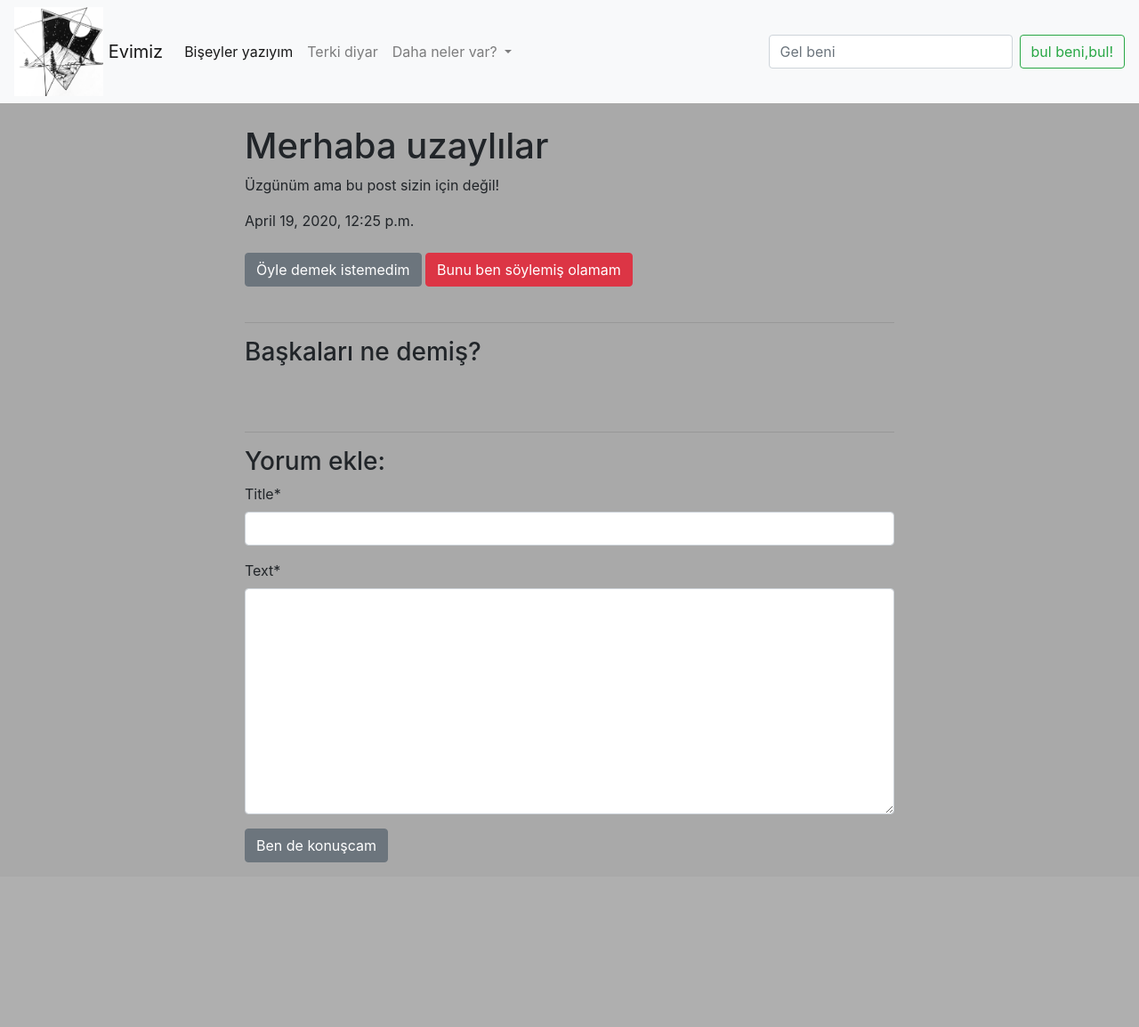
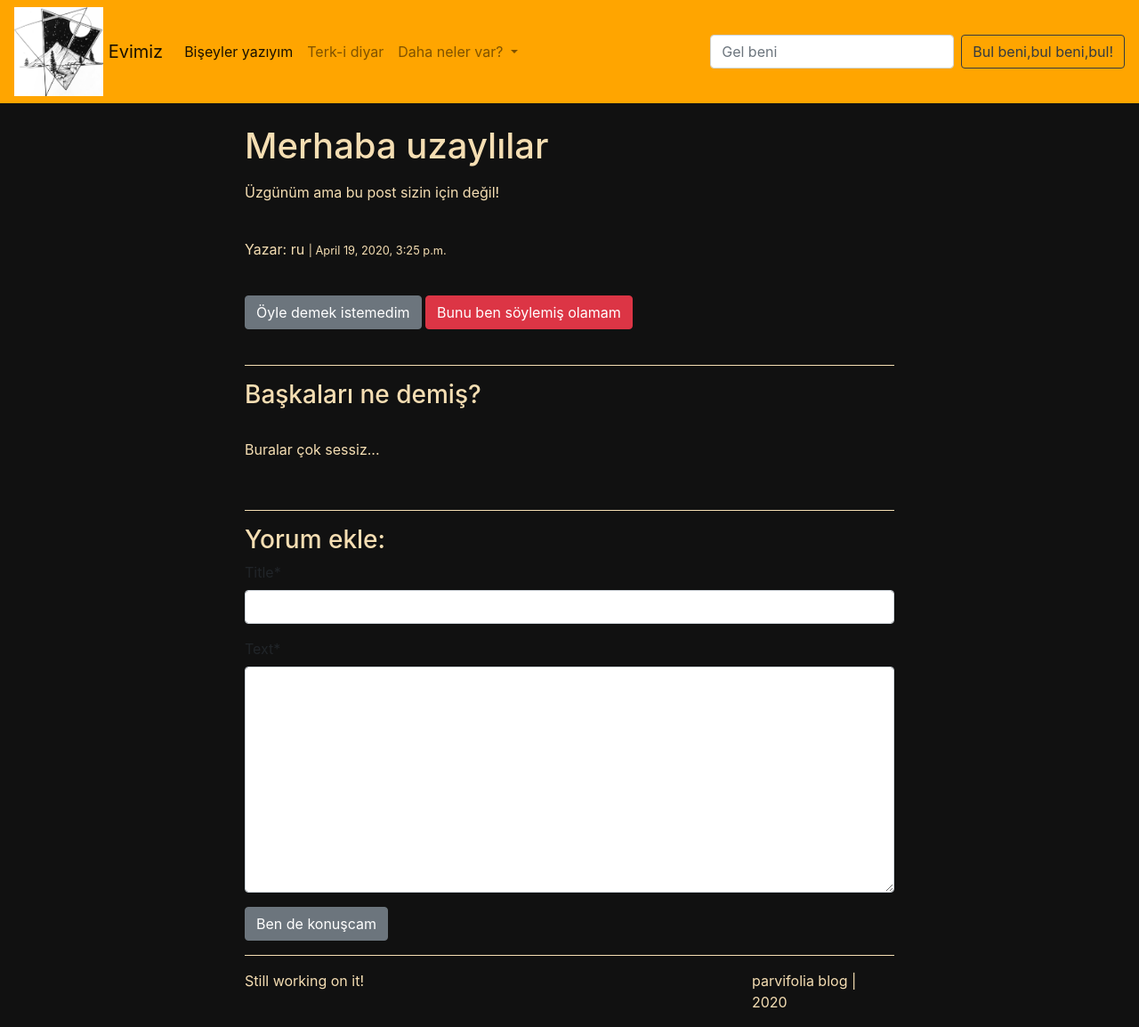
Before and after one commit to parvifolia/firstwork, a Django app: page /post/2/ in a window 1280 px wide. Shown: the whole page at 89% size. Before the commit the page ends 969 px from the top, so only its background shows below. Run offline with Django 3.2, Linux system fonts and the light colour scheme; a user stored in the database is signed in; data comes from the database, SQL or seed files in the repository; both versions use the stored data as it was after the commit; some libraries are stand-ins or nearby versions.

Commit message:
v1.04: Orange theme applied, comment place updated, a mini downbar added

```diff
--- a/blog/static/css/blog.css
+++ b/blog/static/css/blog.css
@@ -1,7 +1,42 @@
 body {
-    background-color: darkgray;
+    background-color: rgb(17, 17, 17);
 }
 
 h2 a{
-    color: darkcyan;
+    color: orange;
 }
+
+h6 {
+    color: chocolate;
+}
+
+h1 {
+    color: wheat
+}
+
+h2 {
+    color: wheat
+}
+
+h3 {
+    color: wheat
+}
+
+h5 {
+    color: wheat
+}
+
+p {
+    color: wheat;
+}
+
+.navbar {
+    background-color: orange!important
+}
+
+hr{
+    height: 1px;
+    color:wheat;
+    background-color:wheat;
+    border: none;
+  }
--- a/blog/templates/blog/base.html
+++ b/blog/templates/blog/base.html
@@ -11,7 +11,7 @@
 
             <script src="{% static 'js/jquery.min.js' %}"></script>
             <script src="{% static 'js/bootstrap.min.js' %}"></script>
-            <title>parvifolia</title>
+            <title>parvifolia blog</title>
     </head>
 
 
@@ -33,10 +33,21 @@
                 {% block content %}
                 {% endblock %}
 
+                <hr>
                 </div>
             </div>
         </div>
 
+
+        <div class="container">
+            <div class="row">
+                <div class="col-md-6 offset-2"><p> Still working on it!</p></div>
+
+                <div class="col-md-2"><p>parvifolia blog | 2020</p></div>
+
+
+            </div>
+        </div>
 
     </body>
 
--- a/blog/templates/blog/header.html
+++ b/blog/templates/blog/header.html
@@ -21,7 +21,7 @@
       <a class="nav-link" href="{% url 'login' %}">Giriş yapıyım </a>
       <a class="nav-link" href="{% url 'register' %}">Kaydolayım </a>
     {% else %}
-      <a class="nav-link" href="{% url 'logout' %}">Terki diyar </a>
+      <a class="nav-link" href="{% url 'logout' %}">Terk-i diyar</a>
     {% endif %}
       <li class="nav-item dropdown">
         <a class="nav-link dropdown-toggle" href="#" id="navbarDropdown" role="button" data-toggle="dropdown" aria-haspopup="true" aria-expanded="false">
@@ -38,7 +38,7 @@
     </ul>
     <form class="form-inline my-2 my-lg-0 method="GET"">
       <input class="form-control mr-sm-2" type="search" name="q" placeholder="Gel beni" aria-label="Search" value='{{request.GET.q}}'>
-      <button class="btn btn-outline-success my-2 my-sm-0" type="submit">bul beni,bul!</button>
+      <button class="btn btn-outline-dark" type="submit">Bul beni,bul beni,bul!</button>
     </form>
   </div>
 </nav>
--- a/blog/templates/blog/post_detail.html
+++ b/blog/templates/blog/post_detail.html
@@ -13,10 +13,10 @@
 
     <div class="post">
         <h1>{{ post.title }}</h1>
-        <p>{{ post.text|safe|linebreaksbr }}</p>
+        <p>{{ post.text|safe|linebreaks }}</p>
         {% if post.published_date %}
-            <div class="date">
-                {{ post.published_date }}
+            <div class="author_and_date">
+                <br><p>Yazar: {{post.author}}  <small> | {{ post.published_date }}</small></p>
             </div>
         {% endif %}
         {% if user.is_authenticated %}
@@ -33,12 +33,18 @@
         <h3>Başkaları ne demiş?</h3>
         <br>
 
-        {% for comment in post.comments.all %}
+        {% if not post.comments.all %}
+            <p> Buralar çok sessiz... </p>
 
-        <h4> {{comment.title}}  <small> ~ <small>{{comment.created_date|timesince}} ago </small> </small> </h4>
-        <p> {{comment.text}} </p>
+        {% else %}
 
-        {% endfor %}
+            {% for comment in post.comments.all %}
+
+            <h5> {{comment.title}}  <small> ~ {{request.user}} | <small>{{comment.created_date|timesince}} ago </small> </small> </h4>
+            <p> {{comment.text}} </p>
+
+            {% endfor %}
+        {% endif %}
 
     </div>
 
--- a/mysite/settings.py
+++ b/mysite/settings.py
@@ -126,7 +126,7 @@ AUTH_PASSWORD_VALIDATORS = [
 
 LANGUAGE_CODE = 'en-us'
 
-TIME_ZONE = 'UTC'
+TIME_ZONE = 'Europe/Istanbul'
 
 USE_I18N = True
 
```
Also changed, not shown: blog/templates/blog/post_list.html (+5 -4 lines), database.sqlite3, readme.md.
